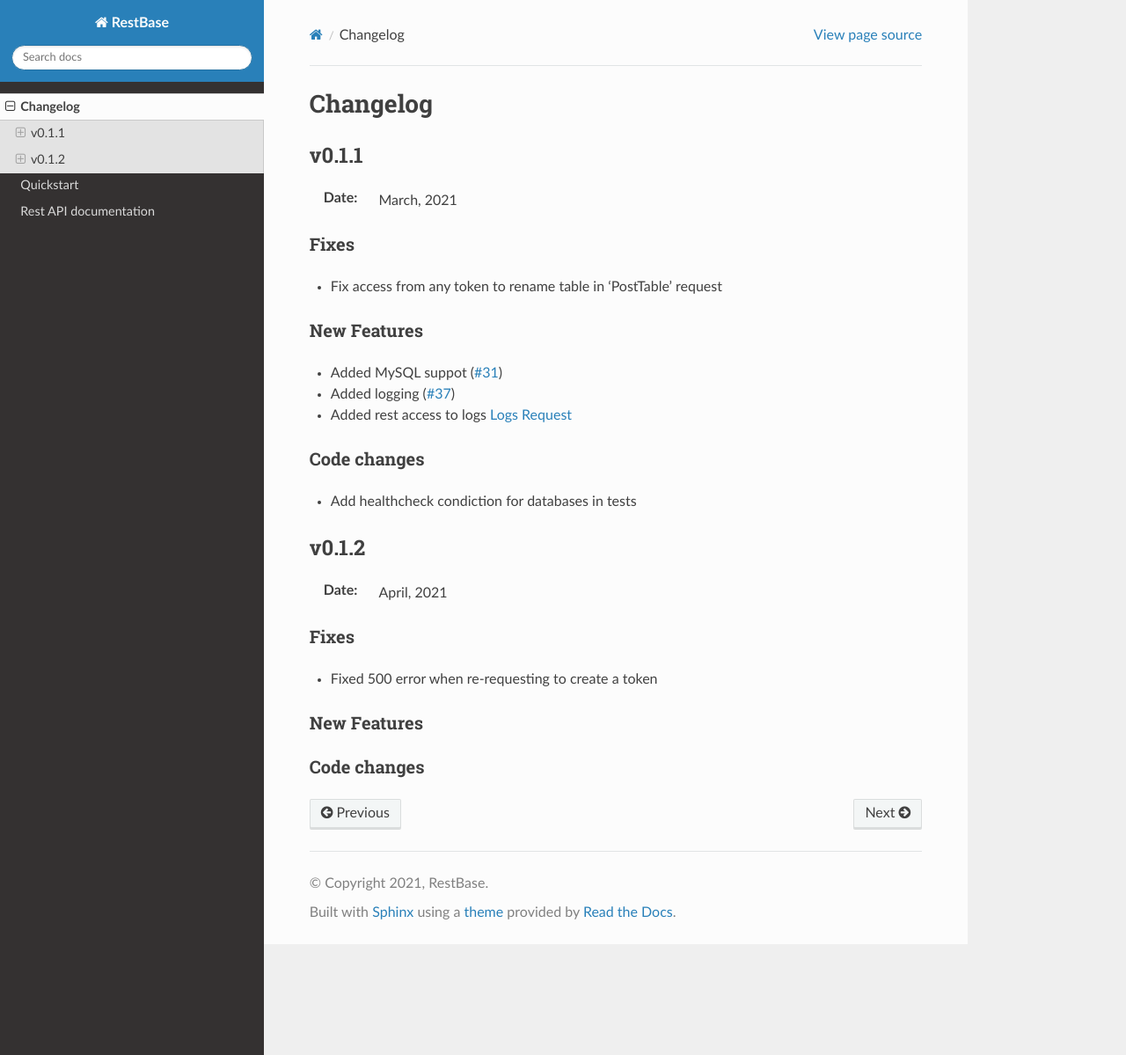
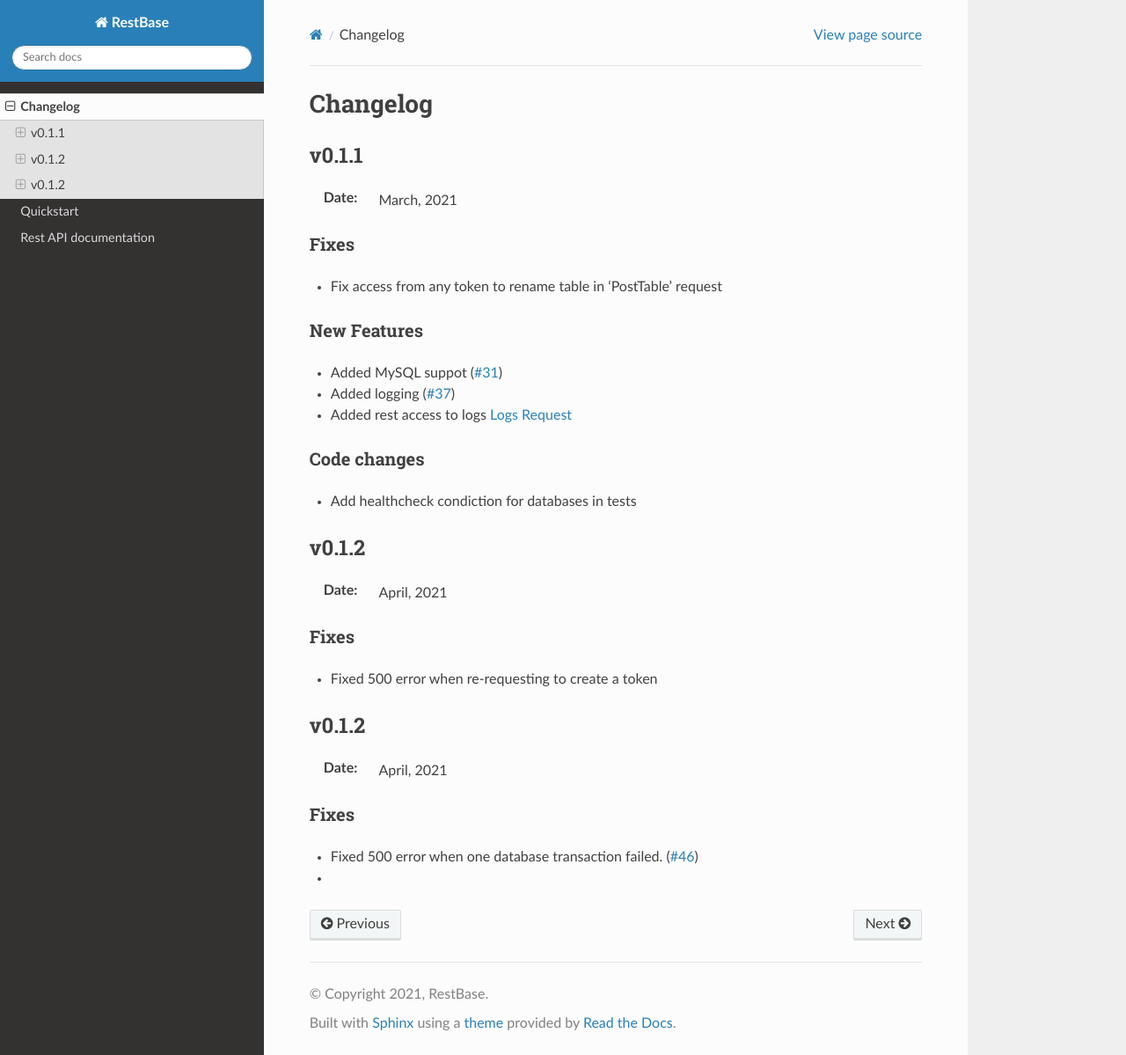
Before and after one commit to RestBasePlatform/rest_docs, a Sphinx documentation site: the page built from docs/source/changelog.rst, in a window 1280 px wide and 1199 px high. Shown: the whole window at 88% size. Built offline with Sphinx 7.4.7 and the Read the Docs theme 2.0.0, drawn with Linux system fonts in a browser that asks for light colours.

```diff
--- a/docs/source/changelog.rst
+++ b/docs/source/changelog.rst
@@ -35,8 +35,13 @@
 
 * Fixed 500 error when re-requesting to create a token
 
-New Features
-------------
+v0.1.2
+======
 
-Code changes
--------------
+:Date: April, 2021
+
+Fixes
+-----
+
+* Fixed 500 error when one database transaction failed. (`#46 <https://github.com/RestBaseApi/restbase/pull/46>`_)
+*
--- a/docs/source/conf.py
+++ b/docs/source/conf.py
@@ -22,7 +22,7 @@
 author = 'Maxim Yurchenko'
 
 # The full version, including alpha/beta/rc tags
-release = '0.1.2'
+release = '0.1.3'
 
 
 # -- General configuration ---------------------------------------------------
```
